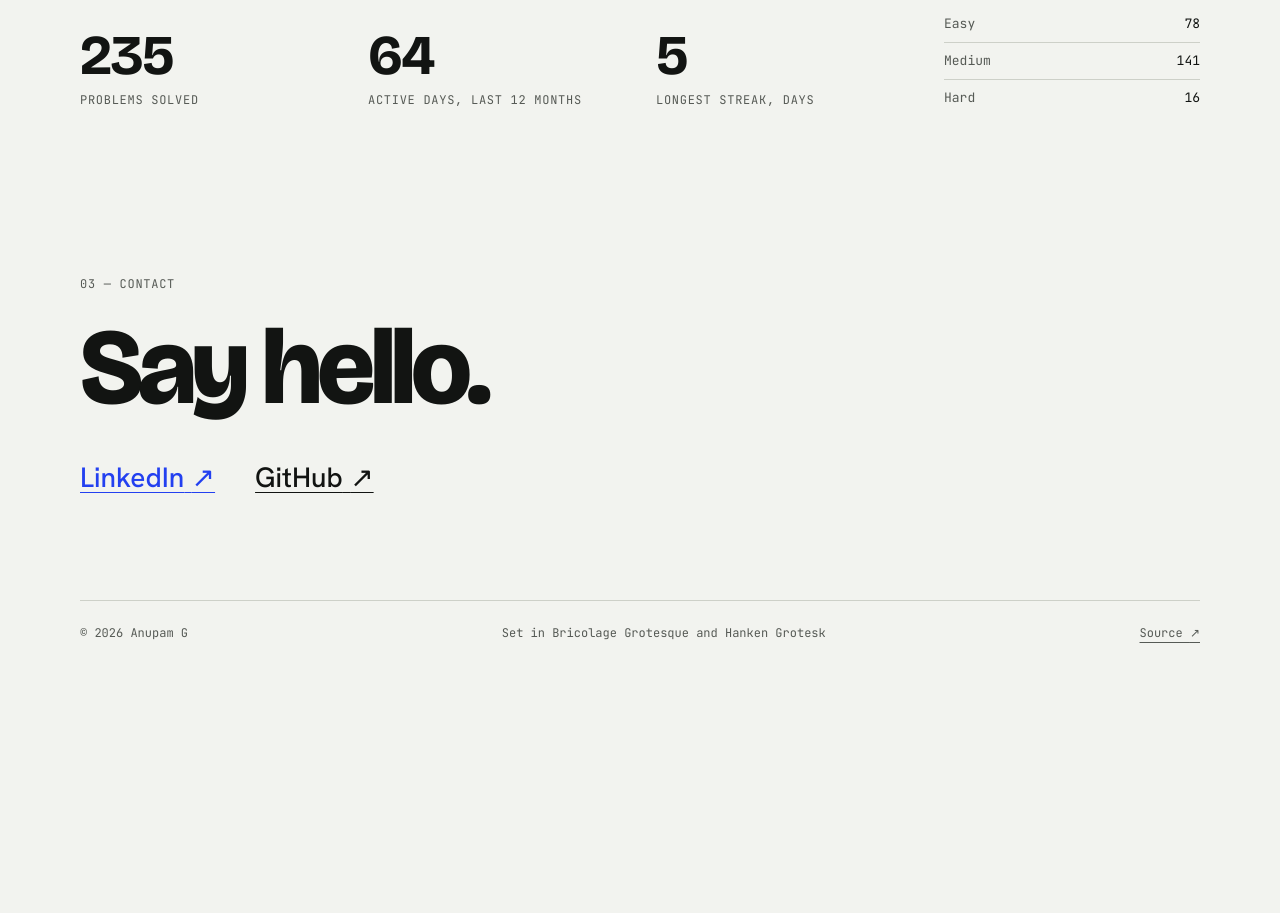
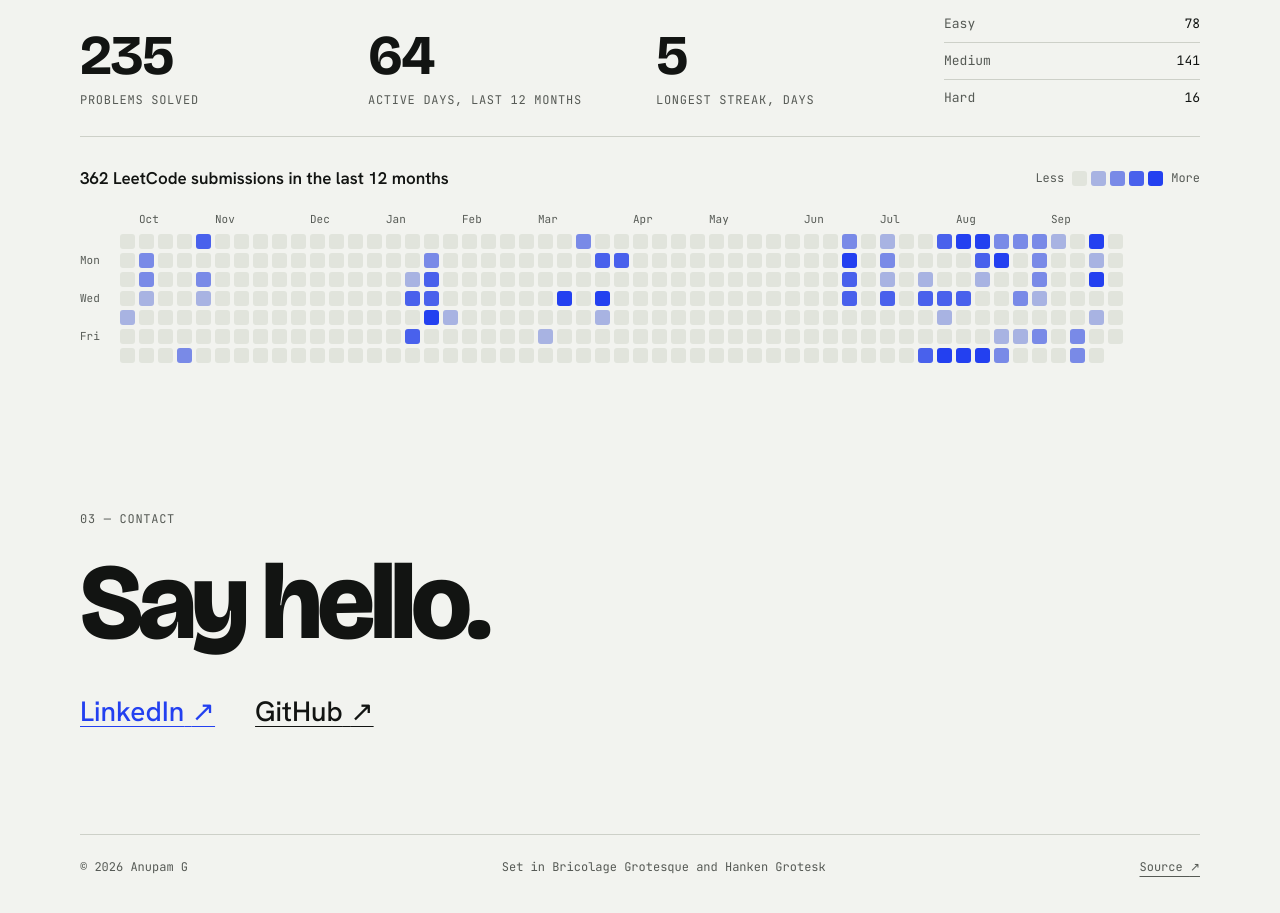
Before and after one commit to g-anupam/Portfolio-Website, a Next.js app: page / in a window 1280 px wide. Shown: the part 2280-3193 px from the top of the page. Before the commit the page ends 2961 px from the top, so only its background shows below. Built offline with nearby package versions, Linux system fonts and the light colour scheme; no server answers.

Commit message:
Add LeetCode submission heatmap with legend and tooltips
Co-Authored-By: Claude Opus 5.5 <noreply@anthropic.com>

```diff
--- a/src/app/globals.css
+++ b/src/app/globals.css
@@ -14,6 +14,13 @@
   --term-bg: #121412;
   --term-fg: #eceee8;
   --term-muted: #a3a89f;
+
+  /* Heatmap ramp: empty cell, then four steps towards the accent. */
+  --heat-0: #e1e4dc;
+  --heat-1: color-mix(in srgb, var(--accent) 30%, var(--heat-0));
+  --heat-2: color-mix(in srgb, var(--accent) 55%, var(--heat-0));
+  --heat-3: color-mix(in srgb, var(--accent) 80%, var(--heat-0));
+  --heat-4: var(--accent);
 }
 
 @media (prefers-color-scheme: dark) {
@@ -29,6 +36,7 @@
     --term-bg: #1c1f1b;
     --term-fg: #eceee8;
     --term-muted: #a3a89f;
+    --heat-0: #1e221d;
   }
 }
 
@@ -44,6 +52,7 @@
   --term-bg: #1c1f1b;
   --term-fg: #eceee8;
   --term-muted: #a3a89f;
+  --heat-0: #1e221d;
 }
 
 @theme inline {
@@ -60,6 +69,11 @@
   --color-term-bg: var(--term-bg);
   --color-term-fg: var(--term-fg);
   --color-term-muted: var(--term-muted);
+  --color-heat-0: var(--heat-0);
+  --color-heat-1: var(--heat-1);
+  --color-heat-2: var(--heat-2);
+  --color-heat-3: var(--heat-3);
+  --color-heat-4: var(--heat-4);
 }
 
 @layer base {
--- /dev/null
+++ b/src/sections/Heatmap.tsx
@@ -0,0 +1,103 @@
+"use client";
+
+import { useState, type PointerEvent } from "react";
+import type { HeatmapWeek } from "@/lib/practice";
+
+const levelClass = [
+  "bg-heat-0",
+  "bg-heat-1",
+  "bg-heat-2",
+  "bg-heat-3",
+  "bg-heat-4",
+];
+
+// Sunday to Saturday; only alternate rows are labelled, like GitHub's graph.
+const weekdayLabels = ["", "Mon", "", "Wed", "", "Fri", ""];
+
+type Tooltip = { text: string; left: number; top: number };
+
+export function Heatmap({
+  weeks,
+  summary,
+}: {
+  weeks: HeatmapWeek[];
+  summary: string;
+}) {
+  const [tooltip, setTooltip] = useState<Tooltip | null>(null);
+
+  function showTooltip(event: PointerEvent<HTMLDivElement>) {
+    const cell = event.target as HTMLElement;
+    const text = cell.dataset.tip;
+    if (!text) {
+      setTooltip(null);
+      return;
+    }
+    const box = cell.getBoundingClientRect();
+    setTooltip({ text, left: box.left + box.width / 2, top: box.top });
+  }
+
+  return (
+    <div className="overflow-x-auto pb-2" onScroll={() => setTooltip(null)}>
+      <div
+        role="img"
+        aria-label={summary}
+        className="flex w-max gap-1"
+        onPointerOver={showTooltip}
+        onPointerLeave={() => setTooltip(null)}
+      >
+        <div className="text-muted flex w-9 flex-col gap-1 font-mono text-[11px] leading-[15px]">
+          <div className="h-[18px]" />
+          {weekdayLabels.map((label, i) => (
+            <div key={i} className="h-[15px]">
+              {label}
+            </div>
+          ))}
+        </div>
+        {weeks.map((week, w) => (
+          <div key={w} className="flex w-[15px] flex-col gap-1">
+            <div className="text-muted h-[18px] font-mono text-[11px] leading-[15px] whitespace-nowrap">
+              {week.label}
+            </div>
+            {week.days.map((day, d) =>
+              day ? (
+                <div
+                  key={d}
+                  data-tip={day.tip}
+                  className={`size-[15px] rounded-[3px] ${levelClass[day.level]}`}
+                />
+              ) : (
+                <div key={d} className="size-[15px]" />
+              ),
+            )}
+          </div>
+        ))}
+      </div>
+      {tooltip && (
+        <div
+          role="presentation"
+          className="bg-ink text-bg pointer-events-none fixed z-20 -translate-x-1/2 -translate-y-full px-2 py-1 font-mono text-xs whitespace-nowrap"
+          style={{ left: tooltip.left, top: tooltip.top - 6 }}
+        >
+          {tooltip.text}
+        </div>
+      )}
+    </div>
+  );
+}
+
+export function HeatmapLegend() {
+  return (
+    <div className="text-muted flex items-center gap-2 font-mono text-xs">
+      <span>Less</span>
+      <div className="flex gap-1" aria-hidden="true">
+        {levelClass.map((className) => (
+          <span
+            key={className}
+            className={`block size-[15px] rounded-[3px] ${className}`}
+          />
+        ))}
+      </div>
+      <span>More</span>
+    </div>
+  );
+}
--- a/src/sections/Practice.tsx
+++ b/src/sections/Practice.tsx
@@ -3,6 +3,7 @@ import { SectionHeader } from "@/components/SectionHeader";
 import { profile } from "@/content/profile";
 import { getLeetCode } from "@/lib/leetcode";
 import { buildPracticeYear } from "@/lib/practice";
+import { Heatmap, HeatmapLegend } from "./Heatmap";
 
 function Stat({ value, label }: { value: number; label: string }) {
   return (
@@ -18,6 +19,7 @@ function Stat({ value, label }: { value: number; label: string }) {
 export async function Practice() {
   const data = await getLeetCode(profile.leetcodeUsername);
   const year = buildPracticeYear(data.calendar, new Date(data.fetchedAt));
+  const heading = `${year.submissions} LeetCode submissions in the last 12 months`;
   const difficulties = [
     { label: "Easy", count: data.solved.easy },
     { label: "Medium", count: data.solved.medium },
@@ -54,6 +56,17 @@ export async function Practice() {
           ))}
         </dl>
       </div>
+
+      <div className="border-rule flex flex-col gap-5 border-t pt-7">
+        <div className="flex flex-wrap items-center justify-between gap-x-8 gap-y-3">
+          <h3 className="font-semibold">{heading}</h3>
+          <HeatmapLegend />
+        </div>
+        <Heatmap
+          weeks={year.weeks}
+          summary={`${heading}, shown as a calendar heatmap.`}
+        />
+      </div>
     </section>
   );
 }
```
